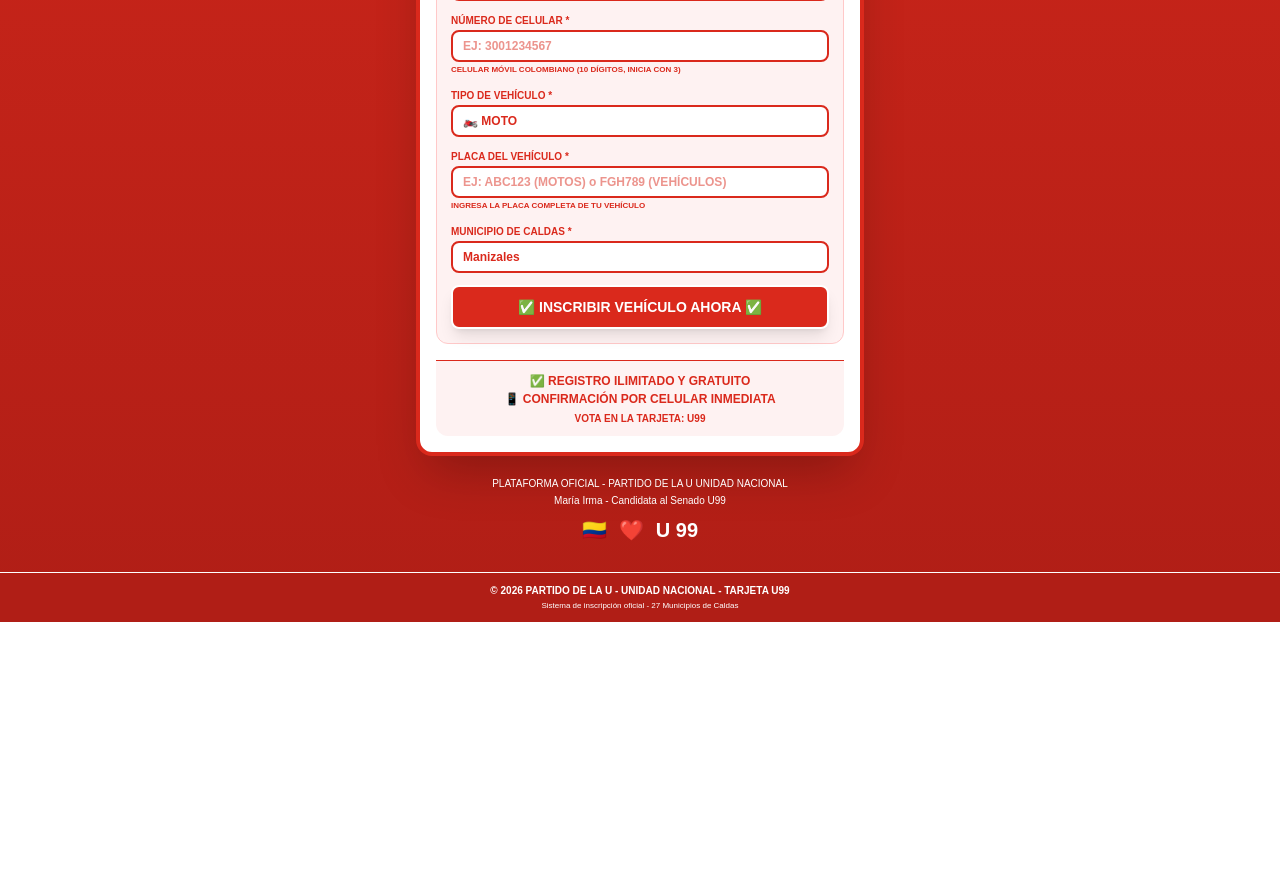
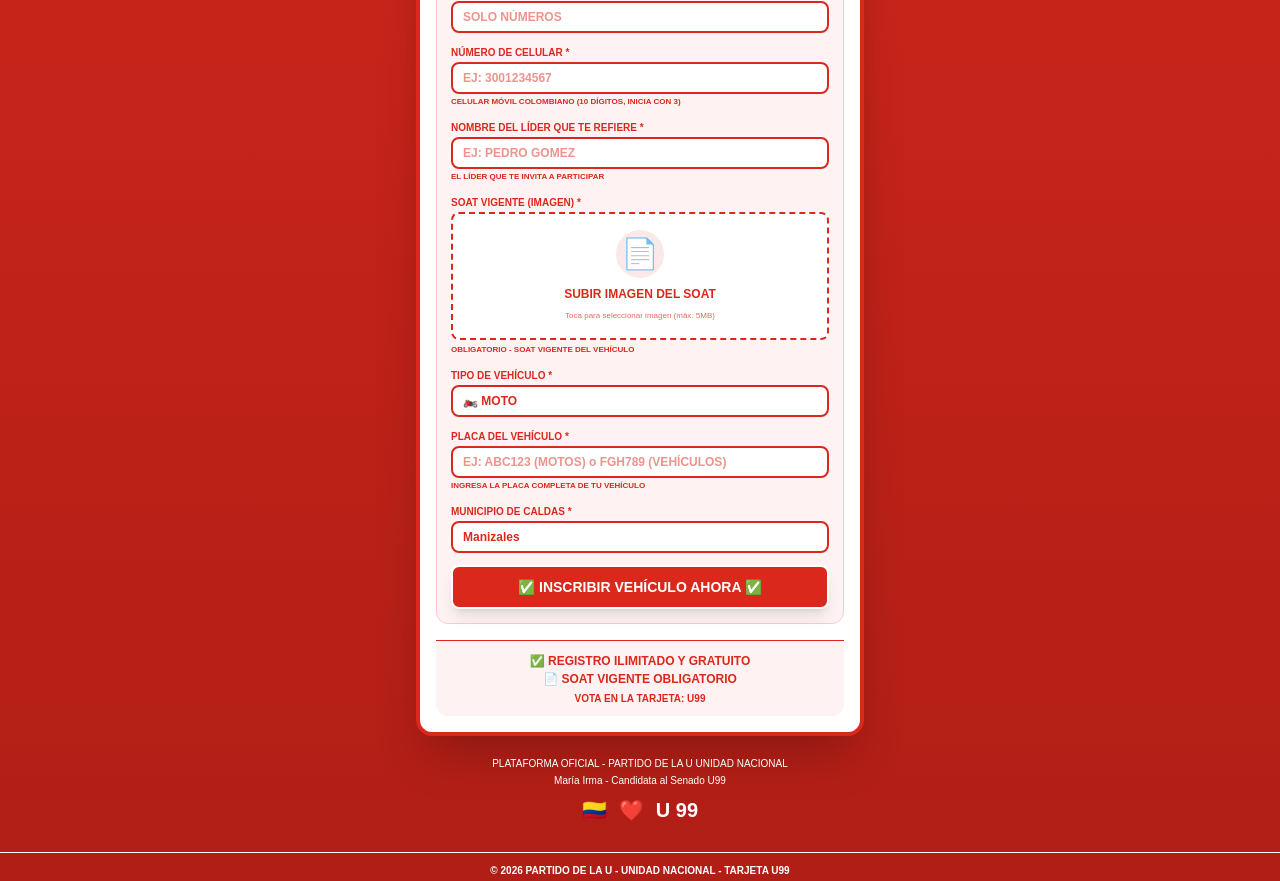
Before and after one commit to appyem/inscripcion-motos, a Next.js app: page /inscripcion in a window 1280 px wide. Shown: the part 700-1581 px from the top of the page. Before the commit the page ends 1322 px from the top, so only its background shows below. Built offline with nearby package versions, Linux system fonts and the light colour scheme.

Commit message:
maria irma3

```diff
--- a/app/inscripcion/page.js
+++ b/app/inscripcion/page.js
@@ -2,8 +2,9 @@
 'use client';
 
 import { useState, useEffect } from 'react';
-import { db } from '@/lib/firebase';
+import { db, storage } from '@/lib/firebase';
 import { collection, addDoc, getDocs, query, where } from 'firebase/firestore';
+import { ref, uploadBytes, getDownloadURL } from 'firebase/storage';
 import Image from 'next/image';
 
 export default function InscripcionPage() {
@@ -11,14 +12,18 @@ export default function InscripcionPage() {
     nombreCompleto: '',
     cedula: '',
     celular: '',
+    lider: '', // NUEVO CAMPO
     tipoVehiculo: 'moto',
     placa: '',
     municipio: 'Manizales'
   });
+  const [soatFile, setSoatFile] = useState(null); // NUEVO: archivo SOAT
+  const [soatPreview, setSoatPreview] = useState(null); // NUEVO: preview SOAT
   const [error, setError] = useState('');
   const [success, setSuccess] = useState(false);
   const [isLoading, setIsLoading] = useState(false);
   const [isSubmitting, setIsSubmitting] = useState(false);
+  const [uploadingSoat, setUploadingSoat] = useState(false); // NUEVO: estado de subida
 
   // Municipios de Caldas agrupados por zonas
   const municipiosPorZona = {
@@ -32,7 +37,7 @@ export default function InscripcionPage() {
 
   const todosMunicipios = Object.values(municipiosPorZona).flat();
 
-  // Convertir texto a mayúsculas automáticamente (SOLO para nombre y placa)
+  // Manejar cambio de inputs
   const handleInputChange = (e) => {
     const { name, value } = e.target;
     if (name === 'cedula') {
@@ -40,12 +45,38 @@ export default function InscripcionPage() {
     } else if (name === 'celular') {
       setFormData(prev => ({ ...prev, [name]: value.replace(/[^0-9]/g, '').slice(0, 10) }));
     } else if (name === 'placa') {
-      // Permitir cualquier formato de placa (sin restricción de caracteres)
       setFormData(prev => ({ ...prev, [name]: value.replace(/[^A-Z0-9]/gi, '').toUpperCase() }));
-    } else if (name === 'nombreCompleto') {
+    } else if (name === 'nombreCompleto' || name === 'lider') {
       setFormData(prev => ({ ...prev, [name]: value.toUpperCase() }));
     } else {
       setFormData(prev => ({ ...prev, [name]: value }));
+    }
+  };
+
+  // Manejar cambio de archivo SOAT
+  const handleSoatChange = (e) => {
+    const file = e.target.files[0];
+    if (file) {
+      // Validar tipo de archivo
+      if (!file.type.startsWith('image/')) {
+        setError('SOLO SE PERMITEN IMÁGENES PARA EL SOAT');
+        return;
+      }
+
+      // Validar tamaño (máximo 5MB)
+      if (file.size > 5 * 1024 * 1024) {
+        setError('LA IMAGEN DEL SOAT NO PUEDE SUPERAR 5MB');
+        return;
+      }
+
+      setSoatFile(file);
+
+      // Crear preview
+      const reader = new FileReader();
+      reader.onloadend = () => {
+        setSoatPreview(reader.result);
+      };
+      reader.readAsDataURL(file);
     }
   };
 
@@ -67,6 +98,14 @@ export default function InscripcionPage() {
     }
     if (!formData.celular.startsWith('3')) {
       setError('CELULAR INVÁLIDO: DEBE INICIAR CON 3 (NÚMERO MÓVIL COLOMBIANO)');
+      return false;
+    }
+    if (!formData.lider.trim()) {
+      setError('EL NOMBRE DEL LÍDER ES REQUERIDO');
+      return false;
+    }
+    if (!soatFile) {
+      setError('DEBES SUBIR LA IMAGEN DEL SOAT VIGENTE');
       return false;
     }
     if (formData.placa.length < 5) {
@@ -126,11 +165,35 @@ export default function InscripcionPage() {
     }
   };
 
+  // Subir imagen SOAT a Firebase Storage
+  const uploadSoatImage = async (file) => {
+    try {
+      setUploadingSoat(true);
+
+      // Crear referencia única para la imagen
+      const timestamp = Date.now();
+      const fileName = `${formData.cedula}_${timestamp}_${file.name}`;
+      const storageRef = ref(storage, `soat/${fileName}`);
+
+      // Subir archivo
+      await uploadBytes(storageRef, file);
+
+      // Obtener URL pública
+      const downloadURL = await getDownloadURL(storageRef);
+
+      return downloadURL;
+    } catch (err) {
+      console.error('Error subiendo SOAT:', err);
+      throw new Error('ERROR AL SUBIR LA IMAGEN DEL SOAT');
+    } finally {
+      setUploadingSoat(false);
+    }
+  };
+
   // Manejo del submit
   const handleSubmit = async (e) => {
     e.preventDefault();
 
-    // PROTECCIÓN 1: Evitar submits múltiples simultáneos
     if (isSubmitting) {
       setError('⚠️ ESPERA: Ya se está procesando tu inscripción...');
       return;
@@ -139,15 +202,12 @@ export default function InscripcionPage() {
     setError('');
     setSuccess(false);
 
-    // Validación básica
     if (!validateForm()) return;
 
-    // PROTECCIÓN 2: Activar flag de submitting
     setIsSubmitting(true);
     setIsLoading(true);
 
     try {
-      // PROTECCIÓN 3: Verificación de duplicados
       const isDuplicate = await checkDuplicates();
       if (isDuplicate && !error.includes('Verificación lenta')) {
         setIsSubmitting(false);
@@ -155,17 +215,21 @@ export default function InscripcionPage() {
         return;
       }
 
-      // PROTECCIÓN 4: Pequeña pausa para evitar race conditions
       await new Promise(resolve => setTimeout(resolve, 300));
+
+      // Subir imagen SOAT primero
+      const soatUrl = await uploadSoatImage(soatFile);
 
       // Preparar datos
       const inscripcionData = {
         nombreCompleto: formData.nombreCompleto.trim(),
         cedula: formData.cedula.trim(),
         celular: formData.celular.trim(),
+        lider: formData.lider.trim(), // NUEVO CAMPO
         tipoVehiculo: formData.tipoVehiculo,
         placa: formData.placa.trim(),
         municipio: formData.municipio,
+        soatUrl: soatUrl, // NUEVO: URL de la imagen SOAT
         createdAt: new Date()
       };
 
@@ -178,10 +242,13 @@ export default function InscripcionPage() {
         nombreCompleto: '',
         cedula: '',
         celular: '',
+        lider: '',
         tipoVehiculo: 'moto',
         placa: '',
         municipio: 'Manizales'
       });
+      setSoatFile(null);
+      setSoatPreview(null);
 
       setTimeout(() => setSuccess(false), 8000);
 
@@ -198,9 +265,9 @@ export default function InscripcionPage() {
         setError(`❌ ERROR (${err.code || 'DESCONOCIDO'}): ${err.message || 'Falló el registro'}`);
       }
     } finally {
-      // PROTECCIÓN 5: Siempre desactivar flags
       setIsLoading(false);
       setIsSubmitting(false);
+      setUploadingSoat(false);
     }
   };
 
@@ -229,15 +296,15 @@ export default function InscripcionPage() {
         <main className="container mx-auto px-3 py-3">
           <div className="max-w-md mx-auto">
             <div className="bg-white rounded-2xl shadow-2xl p-4 mb-5 border-4 border-[#DA291C]">
-              <div className="mb-4 overflow-hidden rounded-xl shadow-lg border-2 border-[#DA291C] relative h-56 md:h-64">
+              <div className="mb-4 overflow-hidden rounded-xl shadow-lg border-2 border-[#DA291C] relative h-64 md:h-72">
                 <Image
                   src="/maria-irma.jpg"
                   alt="María Irma - Candidata al Senado Tarjeta U99"
                   fill
-                  className="object-cover"
+                  className="object-cover object-center" // MEJORADO: centrado de imagen
                   loading="lazy"
                 />
-                <div className="absolute bottom-2 left-2 bg-[#DA291C] bg-opacity-85 text-white px-2.5 py-1 rounded-full border-2 border-white backdrop-blur-sm z-10">
+                <div className="absolute bottom-2 left-1/2 transform -translate-x-1/2 bg-[#DA291C] bg-opacity-85 text-white px-3 py-1.5 rounded-full border-2 border-white backdrop-blur-sm z-10">
                   <span className="font-bold text-sm">MARÍA IRMA</span>
                   <span className="ml-2 bg-white text-[#DA291C] font-bold px-2 py-0.5 rounded-full text-[10px]">TARJETA U99</span>
                 </div>
@@ -252,8 +319,8 @@ export default function InscripcionPage() {
                 <div className="bg-red-100 border-l-4 border-red-500 p-2.5 rounded-r">
                   <p className="font-bold text-red-800 text-xs">⚠️ IMPORTANTE:</p>
                   <p className="text-red-700 mt-0.5 text-[10px]">
+                    • SOAT VIGENTE OBLIGATORIO<br/>
                     • CÉDULA Y CELULAR VÁLIDOS<br/>
-                    • PLACA DEL VEHÍCULO<br/>
                     • REGISTRO ILIMITADO
                   </p>
                 </div>
@@ -335,6 +402,79 @@ export default function InscripcionPage() {
                   <p className="text-[8px] text-[#DA291C] mt-0.5 font-bold">CELULAR MÓVIL COLOMBIANO (10 DÍGITOS, INICIA CON 3)</p>
                 </div>
 
+                {/* NUEVO CAMPO: LÍDER */}
+                <div>
+                  <label className="block text-[10px] font-bold text-[#DA291C] mb-0.5">NOMBRE DEL LÍDER QUE TE REFIERE *</label>
+                  <input
+                    type="text"
+                    name="lider"
+                    value={formData.lider}
+                    onChange={handleInputChange}
+                    required
+                    disabled={isLoading || isSubmitting}
+                    className={`w-full px-2.5 py-1.5 bg-white border-2 border-[#DA291C] rounded-lg focus:outline-none focus:ring-2 focus:ring-white text-[#DA291C] font-bold text-xs placeholder-[#DA291C]/50 ${
+                      (isLoading || isSubmitting) ? 'opacity-50 cursor-not-allowed' : ''
+                    }`}
+                    placeholder="EJ: PEDRO GOMEZ"
+                  />
+                  <p className="text-[8px] text-[#DA291C] mt-0.5 font-bold">EL LÍDER QUE TE INVITA A PARTICIPAR</p>
+                </div>
+
+                {/* NUEVO CAMPO: IMAGEN SOAT */}
+                <div>
+                  <label className="block text-[10px] font-bold text-[#DA291C] mb-0.5">SOAT VIGENTE (IMAGEN) *</label>
+                  <div className="border-2 border-dashed border-[#DA291C] rounded-lg p-4 bg-white text-center">
+                    <input
+                      type="file"
+                      accept="image/*"
+                      onChange={handleSoatChange}
+                      disabled={isLoading || isSubmitting}
+                      className="hidden"
+                      id="soat-upload"
+                    />
+                    <label
+                      htmlFor="soat-upload"
+                      className={`cursor-pointer block ${
+                        (isLoading || isSubmitting) ? 'opacity-50 cursor-not-allowed' : ''
+                      }`}
+                    >
+                      {soatPreview ? (
+                        <div className="space-y-2">
+                          <div className="relative w-32 h-32 mx-auto">
+                            <Image
+                              src={soatPreview}
+                              alt="Vista previa SOAT"
+                              fill
+                              className="object-contain rounded-lg border-2 border-[#DA291C]"
+                            />
+                          </div>
+                          <p className="text-[#DA291C] text-xs font-bold">✅ IMAGEN CARGADA</p>
+                          <button
+                            type="button"
+                            onClick={(e) => {
+                              e.preventDefault();
+                              setSoatFile(null);
+                              setSoatPreview(null);
+                            }}
+                            className="text-[8px] text-[#DA291C] hover:underline"
+                          >
+                            Cambiar imagen
+                          </button>
+                        </div>
+                      ) : (
+                        <div className="space-y-2">
+                          <div className="mx-auto w-12 h-12 bg-[#DA291C]/10 rounded-full flex items-center justify-center">
+                            <span className="text-3xl">📄</span>
+                          </div>
+                          <p className="text-[#DA291C] text-xs font-bold">SUBIR IMAGEN DEL SOAT</p>
+                          <p className="text-[8px] text-[#DA291C]/70">Toca para seleccionar imagen (máx. 5MB)</p>
+                        </div>
+                      )}
+                    </label>
+                  </div>
+                  <p className="text-[8px] text-[#DA291C] mt-1 font-bold">OBLIGATORIO - SOAT VIGENTE DEL VEHÍCULO</p>
+                </div>
+
                 {/* Tipo de vehículo */}
                 <div>
                   <label className="block text-[10px] font-bold text-[#DA291C] mb-0.5">TIPO DE VEHÍCULO *</label>
@@ -396,18 +536,18 @@ export default function InscripcionPage() {
 
                 <button
                   type="submit"
-                  disabled={isLoading || isSubmitting}
+                  disabled={isLoading || isSubmitting || uploadingSoat}
                   className={`w-full bg-[#DA291C] hover:bg-[#B01E16] text-white font-bold text-sm py-2.5 px-4 rounded-lg transition-all duration-300 shadow-lg border-2 border-white ${
-                    (isLoading || isSubmitting) ? 'opacity-75 cursor-not-allowed' : 'hover:shadow-xl hover:scale-105'
+                    (isLoading || isSubmitting || uploadingSoat) ? 'opacity-75 cursor-not-allowed' : 'hover:shadow-xl hover:scale-105'
                   }`}
                 >
-                  {isLoading || isSubmitting ? (
+                  {isLoading || isSubmitting || uploadingSoat ? (
                     <span className="flex items-center justify-center">
                       <svg className="animate-spin -ml-1 mr-1.5 h-3 w-3 text-white" xmlns="http://www.w3.org/2000/svg" fill="none" viewBox="0 0 24 24">
                         <circle className="opacity-25" cx="12" cy="12" r="10" stroke="currentColor" strokeWidth="4"></circle>
                         <path className="opacity-75" fill="currentColor" d="M4 12a8 8 0 018-8V0C5.373 0 0 5.373 0 12h4zm2 5.291A7.962 7.962 0 014 12H0c0 3.042 1.135 5.824 3 7.938l3-2.647z"></path>
                       </svg>
-                      {error.includes('Verificando') || error.includes('Verificación lenta') ? error : 'PROCESANDO... ESPERA POR FAVOR'}
+                      {uploadingSoat ? 'SUBIENDO SOAT...' : error.includes('Verificando') || error.includes('Verificación lenta') ? error : 'PROCESANDO... ESPERA POR FAVOR'}
                     </span>
                   ) : (
                     '✅ INSCRIBIR VEHÍCULO AHORA ✅'
@@ -417,7 +557,7 @@ export default function InscripcionPage() {
 
               <div className="mt-4 pt-3 border-t border-[#DA291C] text-center bg-red-50 p-2.5 rounded-b-xl">
                 <p className="font-bold text-[#DA291C] text-xs">✅ REGISTRO ILIMITADO Y GRATUITO</p>
-                <p className="mt-0.5 font-bold text-[#DA291C] text-xs">📱 CONFIRMACIÓN POR CELULAR INMEDIATA</p>
+                <p className="mt-0.5 font-bold text-[#DA291C] text-xs">📄 SOAT VIGENTE OBLIGATORIO</p>
                 <p className="mt-1 text-[#DA291C] font-bold text-[10px]">VOTA EN LA TARJETA: U99</p>
               </div>
             </div>
--- a/lib/firebase.js
+++ b/lib/firebase.js
@@ -1,8 +1,8 @@
 // lib/firebase.js
 import { initializeApp, getApps, getApp } from "firebase/app";
 import { getFirestore } from "firebase/firestore";
+import { getStorage } from "firebase/storage";
 
-// Configuración de Firebase
 const firebaseConfig = {
   apiKey: "AIzaSyC_YH7qLf2ttDtlQQgtV51W9OWQJuhqHZI",
   authDomain: "inscripcion-motos.firebaseapp.com",
@@ -12,7 +12,6 @@ const firebaseConfig = {
   appId: "1:473784911190:web:cb34a7dc60510c479f02f7"
 };
 
-// Inicializar Firebase SOLO si no existe una instancia
 let app;
 if (!getApps().length) {
   app = initializeApp(firebaseConfig);
@@ -20,5 +19,5 @@ if (!getApps().length) {
   app = getApp();
 }
 
-// Exportar Firestore
 export const db = getFirestore(app);
+export const storage = getStorage(app);
```
